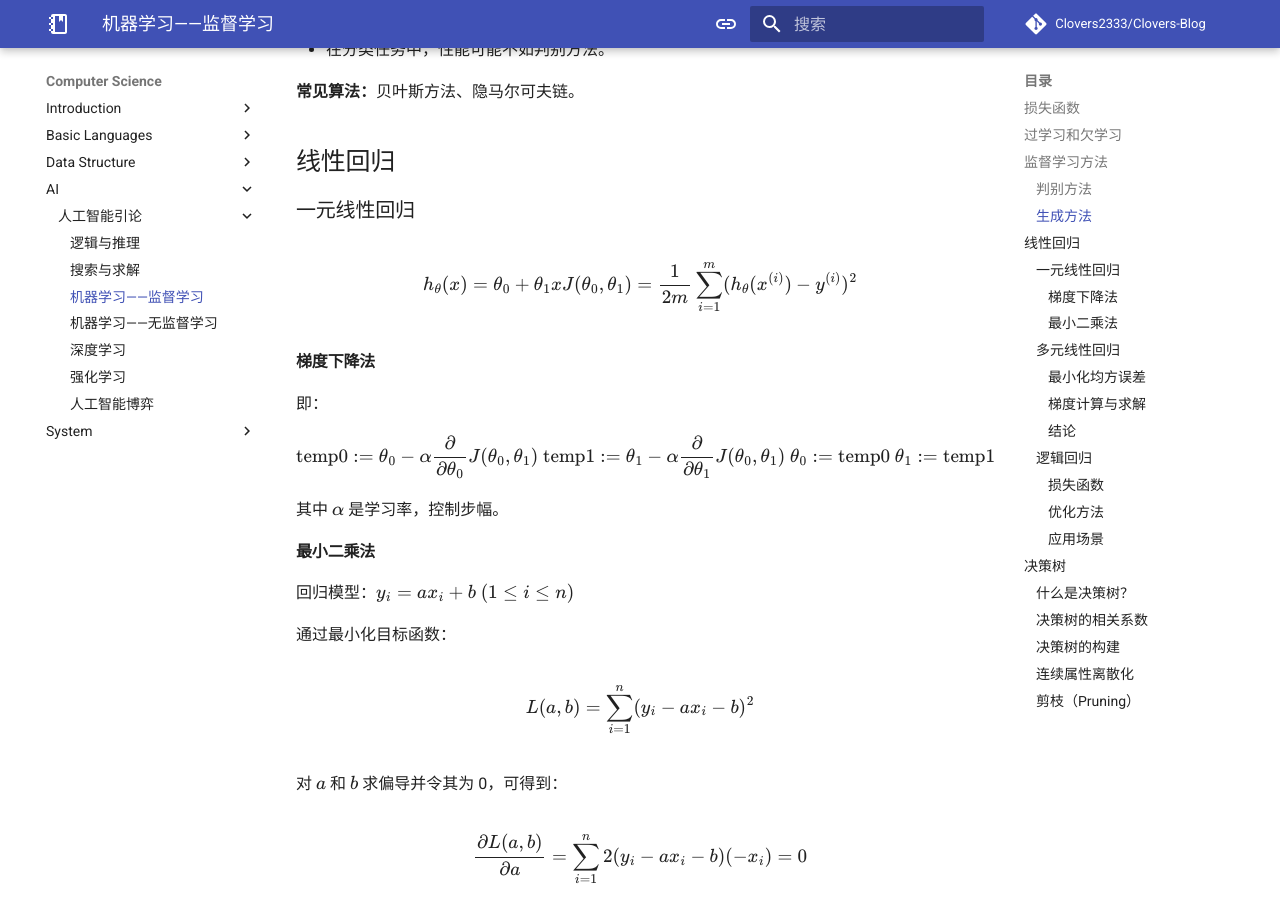
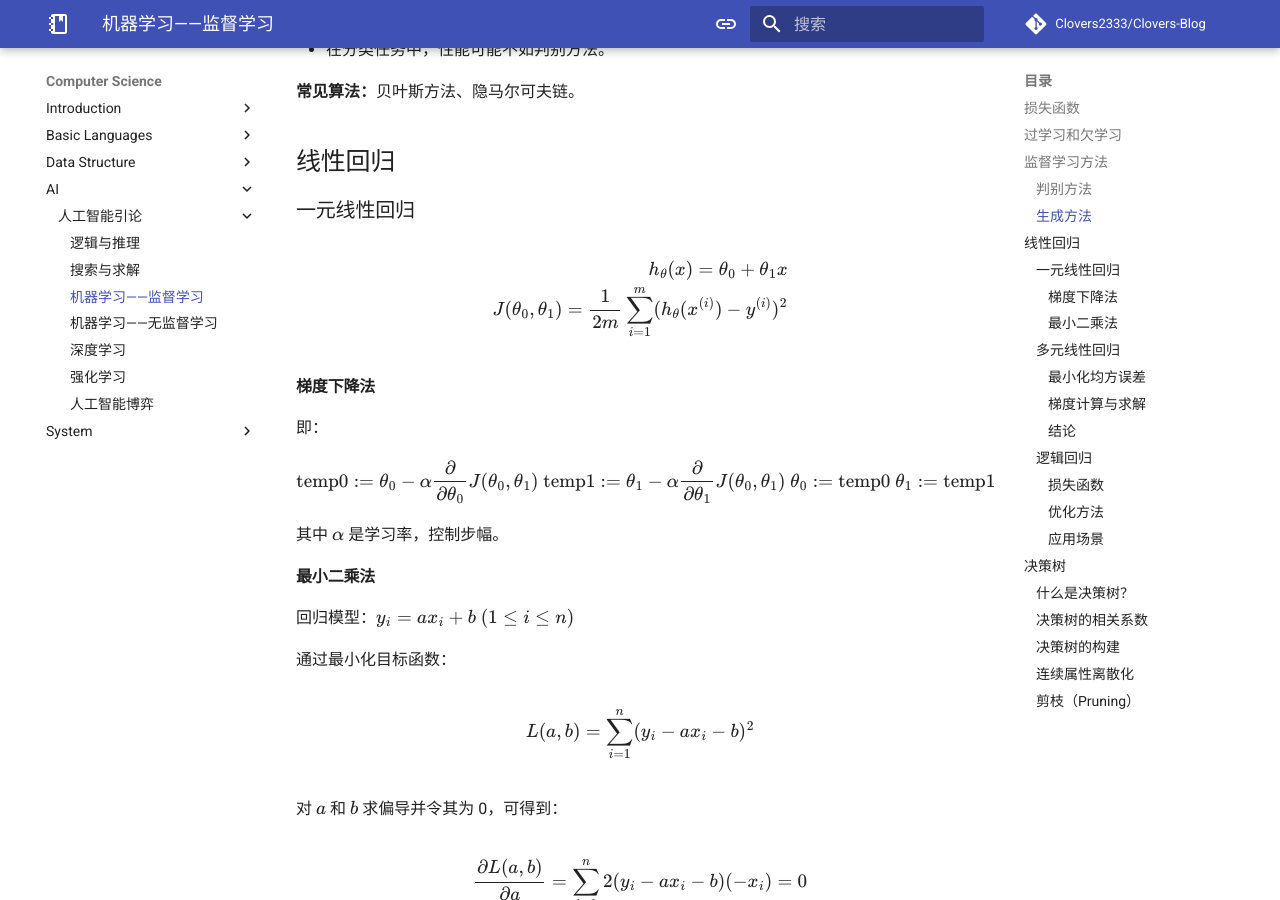
Before and after one commit to Clovers2333/Clovers-Blog, an MkDocs documentation site: the page built from docs/cs/ai/intro/ml_s.md, in a window 1280 px wide and 900 px high, scrolled down 2775 px. Built offline with MkDocs 1.6.1 and Material for MkDocs 9.7.7, drawn with Linux system fonts in a browser that asks for light colours; nearby versions of some CDN libraries; library files that are not in the unit come from our copies; comment, search, counter and statistics services are not loaded.

Commit message:
fix: formula error

```diff
--- a/docs/cs/ai/intro/ml_s.md
+++ b/docs/cs/ai/intro/ml_s.md
@@ -95,8 +95,10 @@
 ### 一元线性回归
 
 $$
+\begin{align}
 h_\theta(x) = \theta_0 + \theta_1 x \\
 J(\theta_0, \theta_1) = \frac{1}{2m} \sum_{i=1}^{m} (h_\theta(x^{(i)}) - y^{(i)})^2
+\end{align}
 $$
 
 #### 梯度下降法
@@ -104,10 +106,12 @@
 即：
 
 $$
+\begin{align}
 \text{temp0} := \theta_{0} - \alpha \frac{\partial}{\partial \theta_{0}} J(\theta_{0}, \theta_{1}) \\
 \text{temp1} := \theta_{1} - \alpha \frac{\partial}{\partial \theta_{1}} J(\theta_{0}, \theta_{1}) \\
 \theta_{0} := \text{temp0} \\
 \theta_{1} := \text{temp1}
+\end{align}
 $$
 其中 $\alpha$ 是学习率，控制步幅。
 
@@ -352,5 +356,3 @@
 
 2. **后剪枝**：
     - 在决策树生成后，评估子树对整体模型性能的影响，并选择性地合并节点。
-
-##
```
